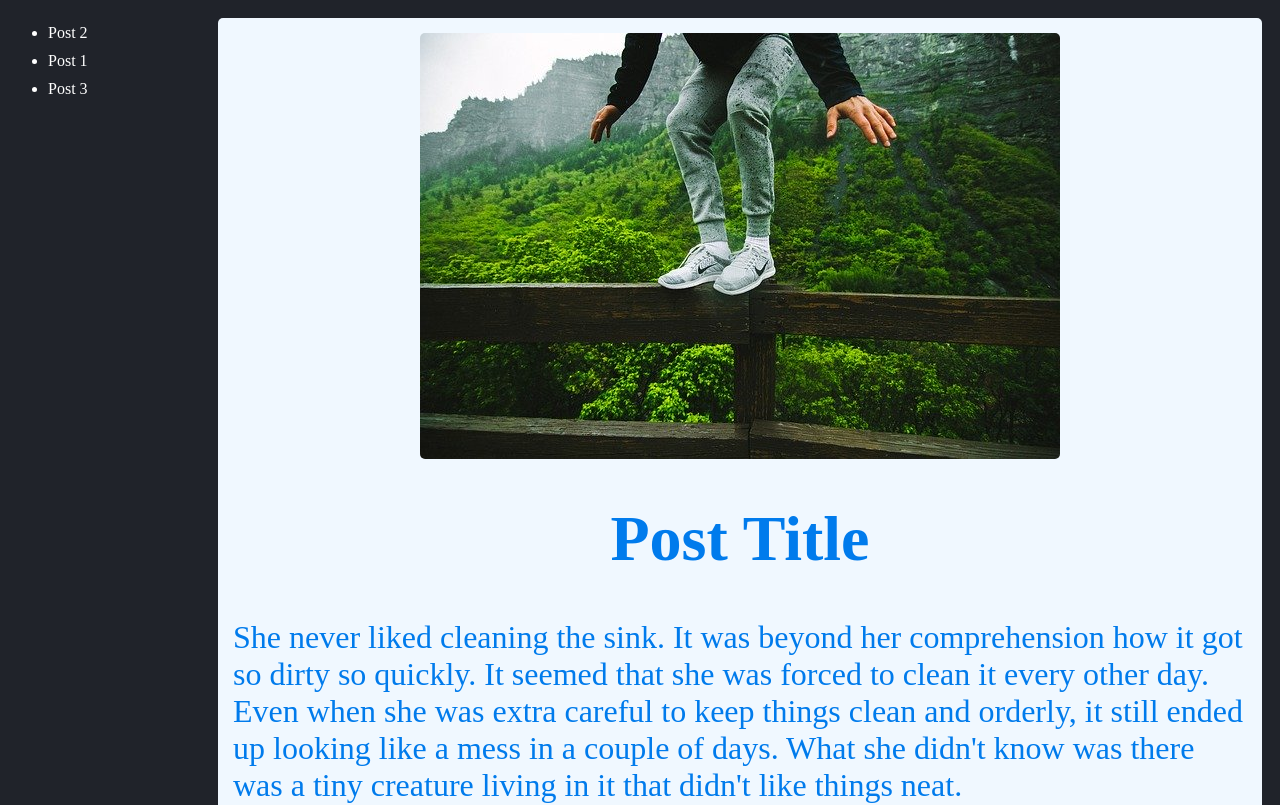
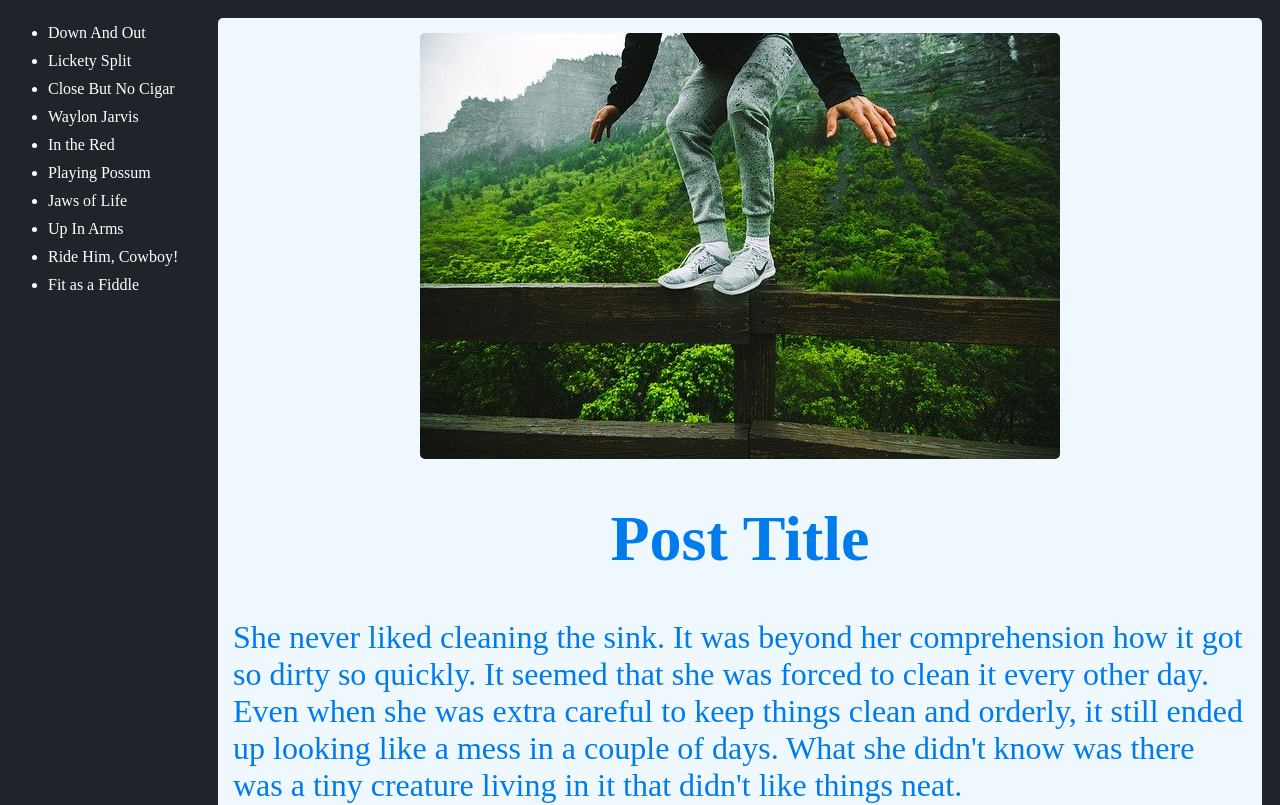
Before and after one commit to mousa1995/reactMiniProject-2, a React (Create React App) app: page / in a window 1280 px wide. Shown: the top 805 px of the page. Built offline with nearby package versions, Linux system fonts and the light colour scheme; data requests are answered from the project's data file.

Commit message:
creating sidebar functionality

```diff
--- a/src/components/BlogPost.jsx
+++ b/src/components/BlogPost.jsx
@@ -27,7 +27,7 @@ export default class BlogPost extends Component {
     render() {
         return (
             <>
-                <Sidebar />
+                <Sidebar posts={this.state.posts} />
                 <Content />
             </>
         )
--- /dev/null
+++ b/src/components/Link.jsx
@@ -0,0 +1,7 @@
+import React from 'react'
+
+export default function Link(props) {
+    return (
+        <li>{props.title}</li>
+    )
+}
--- a/src/components/Links.jsx
+++ /dev/null
@@ -1,7 +0,0 @@
-import React from 'react'
-
-export default function Links() {
-    return (
-        <li>Post 1</li>
-    )
-}
--- a/src/components/Sidebar.jsx
+++ b/src/components/Sidebar.jsx
@@ -1,13 +1,16 @@
 import React from 'react';
-import Links from './Links';
+import Link from './Link';
 
-export default function Sidebar() {
+export default function Sidebar(props) {
+
+    const links = props.posts ? props.posts.map((post, index) => {
+        return <Link title={post.title} key={index} />
+    }) : null;
+
     return (
         <aside>
             <ul>
-                <li>Post 2</li>
-                <Links />
-                <li>Post 3</li>
+                {links}
             </ul>
 
         </aside>
```
